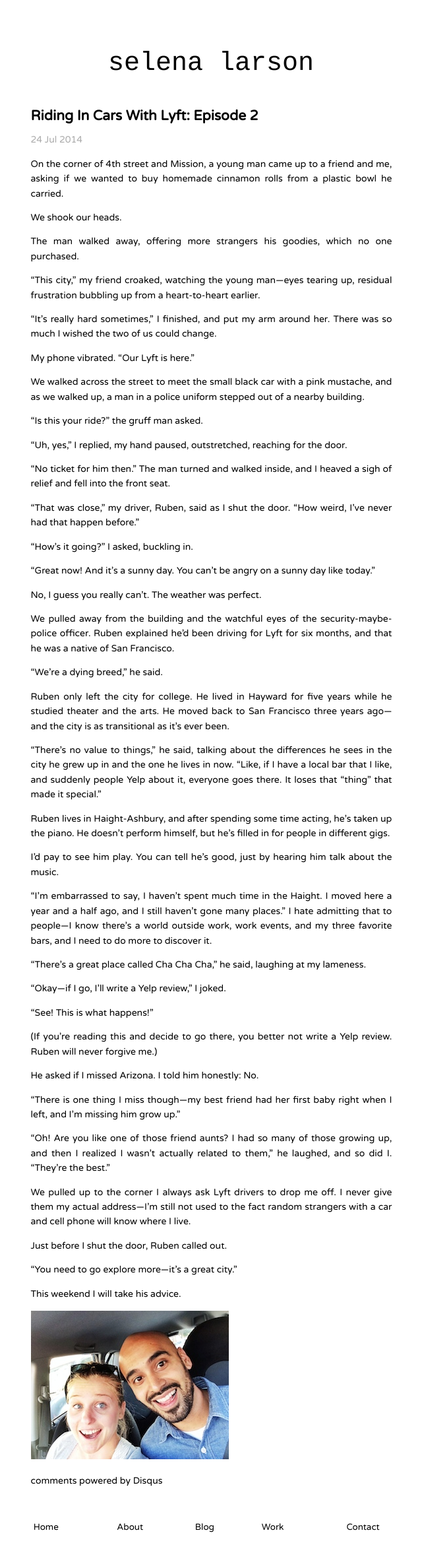
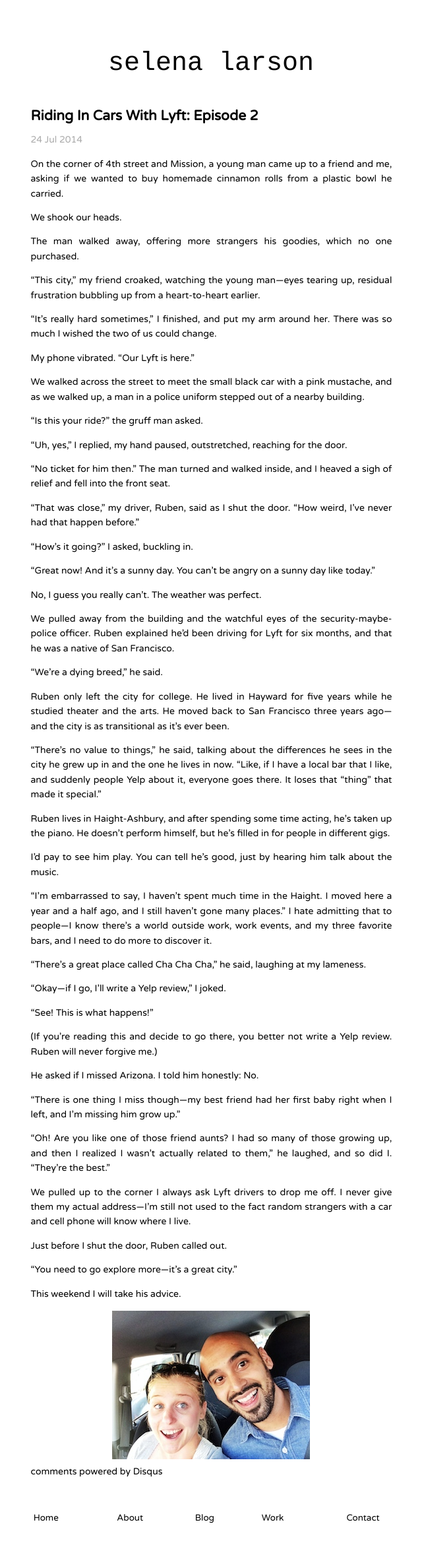
Before and after one commit to selenalarson/selenalarson.github.io, a Jekyll site: the page built from _posts/2014-07-24-lyft-episode-2.html, in a window 1280 px wide. Shown: the whole page at 66% size, without its empty margins (320-960 px from the left). Built offline with Jekyll 4.4.1, drawn with Linux system fonts in a browser that asks for light colours; some web fonts are replaced; Markdown is read by kramdown in place of the engine named in the settings; comment, search, counter and statistics services are not loaded.

Commit message:
update lyft

```diff
--- a/_posts/2014-07-24-lyft-episode-2.html
+++ b/_posts/2014-07-24-lyft-episode-2.html
@@ -68,4 +68,4 @@ Just before I shut the door, Ruben called out.
 <p>
 This weekend I will take his advice.
 <p>
-<img src="/images/ruben-lyft.jpg">
+<center><img src="/images/ruben-lyft.jpg"></center>
```
